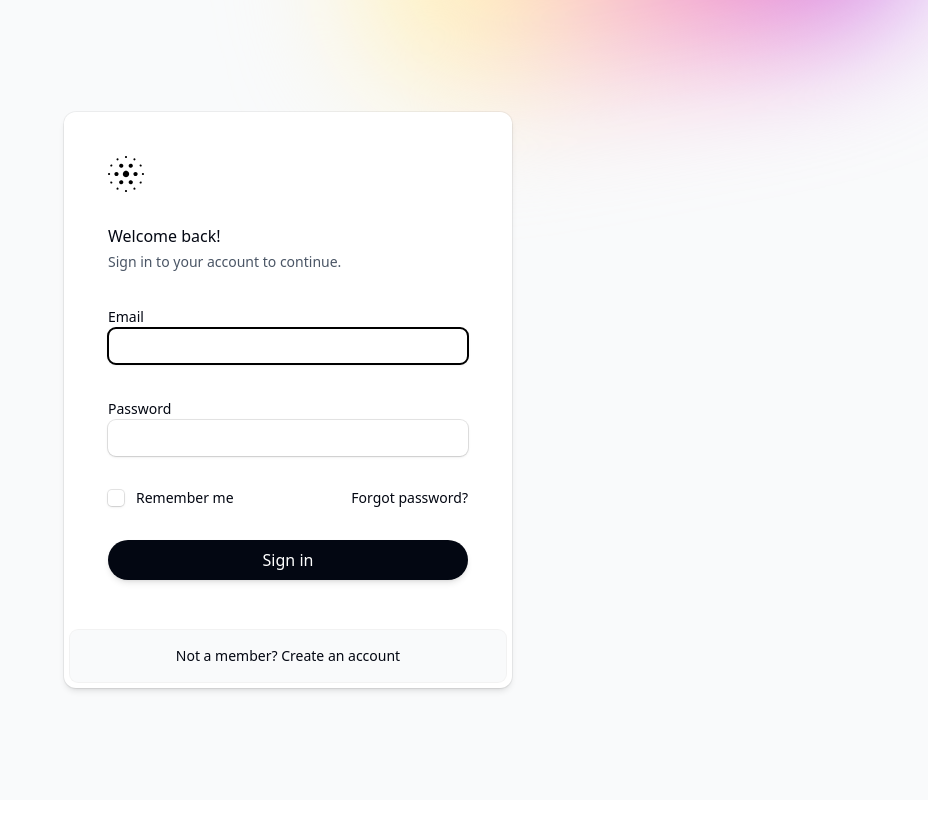
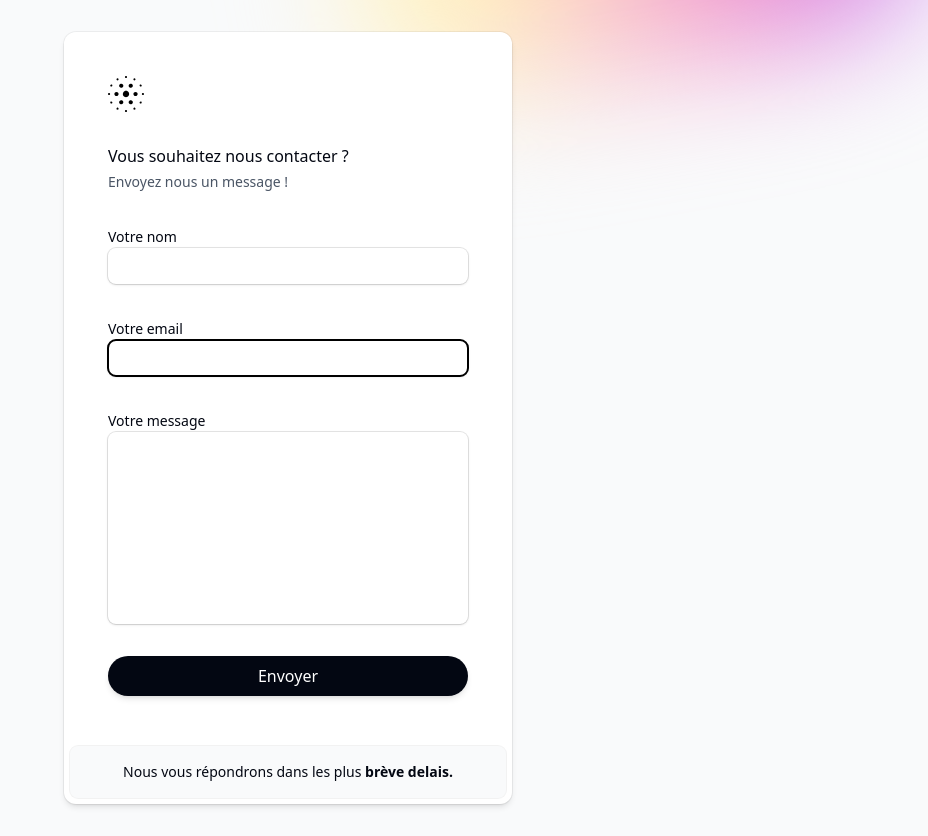
Before and after one commit to Iskandar835/levderido, a Next.js app in the folder levderido-app/: page /contact in a window 1280 px wide. Shown: the whole page, without its empty margins (352-1280 px from the left). Before the commit the page ends 800 px from the top, so only its background shows below. Built offline with nearby package versions, Linux system fonts and the light colour scheme; a web font is replaced by a local one.

Commit message:
chore: import de Form

```diff
--- a/levderido-app/src/app/contact/page.tsx
+++ b/levderido-app/src/app/contact/page.tsx
@@ -1,10 +1,5 @@
-import { Button } from '@/components/button'
+import { Form } from '@/components/form'
 import { GradientBackground } from '@/components/gradient'
-import { Link } from '@/components/link'
-import { Mark } from '@/components/logo'
-import { Checkbox, Field, Input, Label } from '@headlessui/react'
-import { CheckIcon } from '@heroicons/react/16/solid'
-import { clsx } from 'clsx'
 import type { Metadata } from 'next'
 
 export const metadata: Metadata = {
@@ -12,78 +7,16 @@ export const metadata: Metadata = {
   description: 'Voici tous les moyens de nous contacter',
 }
 
-export default function Login() {
+export default function Contact() {
   return (
     <main className="overflow-hidden bg-gray-50">
       <GradientBackground />
       <div className="isolate flex min-h-dvh items-center justify-center p-6 lg:p-8">
-        <div className="w-full max-w-md rounded-xl bg-white ring-1 shadow-md ring-black/5">
-          <form action="#" method="POST" className="p-7 sm:p-11">
-            <div className="flex items-start">
-              <Link href="/" title="Home">
-                <Mark className="h-9 fill-black" />
-              </Link>
-            </div>
-            <h1 className="mt-8 text-base/6 font-medium">Welcome back!</h1>
-            <p className="mt-1 text-sm/5 text-gray-600">
-              Sign in to your account to continue.
-            </p>
-            <Field className="mt-8 space-y-3">
-              <Label className="text-sm/5 font-medium">Email</Label>
-              <Input
-                required
-                autoFocus
-                type="email"
-                name="email"
-                className={clsx(
-                  'block w-full rounded-lg border border-transparent ring-1 shadow-sm ring-black/10',
-                  'px-[calc(--spacing(2)-1px)] py-[calc(--spacing(1.5)-1px)] text-base/6 sm:text-sm/6',
-                  'data-focus:outline data-focus:outline-2 data-focus:-outline-offset-1 data-focus:outline-black',
-                )}
-              />
-            </Field>
-            <Field className="mt-8 space-y-3">
-              <Label className="text-sm/5 font-medium">Password</Label>
-              <Input
-                required
-                type="password"
-                name="password"
-                className={clsx(
-                  'block w-full rounded-lg border border-transparent ring-1 shadow-sm ring-black/10',
-                  'px-[calc(--spacing(2)-1px)] py-[calc(--spacing(1.5)-1px)] text-base/6 sm:text-sm/6',
-                  'data-focus:outline data-focus:outline-2 data-focus:-outline-offset-1 data-focus:outline-black',
-                )}
-              />
-            </Field>
-            <div className="mt-8 flex items-center justify-between text-sm/5">
-              <Field className="flex items-center gap-3">
-                <Checkbox
-                  name="remember-me"
-                  className={clsx(
-                    'group block size-4 rounded-sm border border-transparent ring-1 shadow-sm ring-black/10 focus:outline-hidden',
-                    'data-checked:bg-black data-checked:ring-black',
-                    'data-focus:outline data-focus:outline-2 data-focus:outline-offset-2 data-focus:outline-black',
-                  )}
-                >
-                  <CheckIcon className="fill-white opacity-0 group-data-checked:opacity-100" />
-                </Checkbox>
-                <Label>Remember me</Label>
-              </Field>
-              <Link href="#" className="font-medium hover:text-gray-600">
-                Forgot password?
-              </Link>
-            </div>
-            <div className="mt-8">
-              <Button type="submit" className="w-full">
-                Sign in
-              </Button>
-            </div>
-          </form>
+        <div className="w-full max-w-md rounded-xl bg-white shadow-md ring-1 ring-black/5">
+          <Form />
           <div className="m-1.5 rounded-lg bg-gray-50 py-4 text-center text-sm/5 ring-1 ring-black/5">
-            Not a member?{' '}
-            <Link href="#" className="font-medium hover:text-gray-600">
-              Create an account
-            </Link>
+            Nous vous répondrons dans les plus{' '}
+            <span className="font-semibold">brève delais.</span>
           </div>
         </div>
       </div>
```
